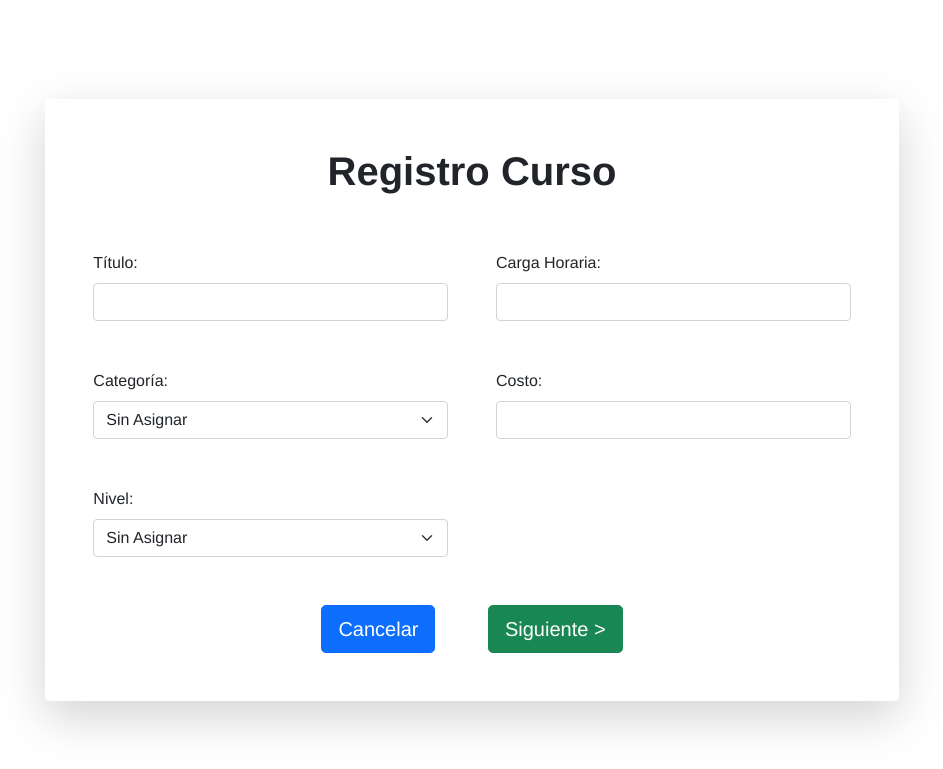
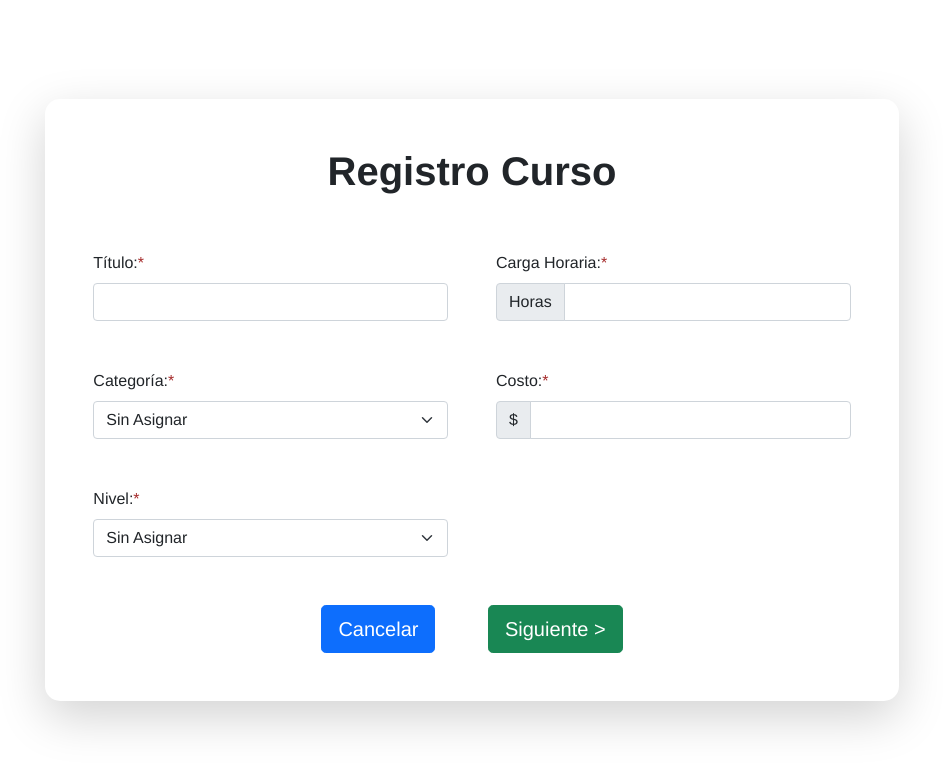
Before and after one commit to picapiedra008/alalay, a Flask app: page /registro in a window 1280 px wide. Shown: the top 769 px of the page, without its empty margins (168-1111 px from the left). Run offline with Flask 3, Linux system fonts and the light colour scheme; data comes from the database, SQL or seed files in the repository; some libraries are stand-ins or nearby versions.

Commit message:
Coreccion de HU1 bugs primer sprint

```diff
--- a/app.py
+++ b/app.py
@@ -15,7 +15,7 @@ app = Flask(__name__)
 app.config['UPLOAD_FOLDER']=UPLOAD_FOLDER
 #mysql conecction
 app.config['MYSQL_HOST'] = 'localhost'
-app.config['MYSQL_PORT'] = 3306  # Asegúrate de especificar el puerto como un número, no como una cadena
+app.config['MYSQL_PORT'] = 3310  # Asegúrate de especificar el puerto como un número, no como una cadena
 app.config['MYSQL_USER'] = 'root'  # Asegúrate de que este es tu usuario correcto
 app.config['MYSQL_PASSWORD'] = ''  # Asegúrate de ingresar tu con
 app.config['MYSQL_DB'] = 'campus_alalay'
--- a/templates/RegistroCurso.html
+++ b/templates/RegistroCurso.html
@@ -9,24 +9,28 @@
 <link rel="stylesheet" href="static/css/Registrar_curso.css">
 </head>
 <body class=" d-flex  justify-content-center  align-items-center  vh-100">
-<div class="col-8 container bg-white p-5 rounded-3 shadow-lg">
+<div class="col-8 container bg-white p-5  shadow-lg" style="border-radius: 15px;">
   <form class="row g-5 border-dark" id="miFormulario" action="/subir" method="post">
     <div class="flash-messages">
       <h2 class="display-4  fw-bold fs-1  ali text-center" >Registro Curso</h2>
     </div>
 
-    <div class="col-6">
-      <label for="titulo" class="form-label">Título:</label>
+     <div class="col-6">
+      <label for="titulo" class="form-label">Título:<span style="color: brown;">*</span></label>
       <input class="form-control" value="{{titulo}}" type="text" id="titulo" name="titulo" minlength="3" maxlength="60" pattern="^[A-Za-z0-9\s'-,.-]*$" required>
       <!-- Agregamos un elemento <span> para mostrar el mensaje de alerta -->
       <span id="titulo-alert" class="text-danger"></span>
-  </div>
+     </div>
       <div class="col-6">
-        <label for="cargaHoraria" class="form-label">Carga Horaria:</label>
-        <input class="form-control" value="{{cargaHoraria}}" type="number" id="cargaHoraria" name="cargaHoraria" required min="0">
+        <label for="cargaHoraria" class="form-label">Carga Horaria:<span style="color: brown;">*</span></label>
+        <div class="input-group">
+          <span class="input-group-text">Horas</span>
+          <input class="form-control" value="{{cargaHoraria}}" type="number" id="cargaHoraria" name="cargaHoraria" required min="0">
+        </div>
+
       </div>
       <div class="col-6">
-        <label for="categoria" class="form-label">Categoría:</label>
+        <label for="categoria" class="form-label">Categoría:<span style="color: brown;">*</span></label>
         <select class="form-select"  id="categoria" name="categoria">
           <option value="">Sin Asignar</option>
           {%for categoria in categorias%}
@@ -36,11 +40,14 @@
 
       </div>
       <div class="col-6">
-        <label for="costo" class="form-label">Costo:</label>
+        <label for="costo" class="form-label">Costo:<span style="color: brown;">*</span></label>
+        <div class="input-group">
+          <span class="input-group-text">$</span>
         <input class="form-control" value="{{costo}}" type="number" id="costo" name="costo"  required min="0" max="9000">
+        </div>
       </div>
       <div class="col-6">
-        <label for="nivel" class="form-label">Nivel:</label>
+        <label for="nivel" class="form-label">Nivel:<span style="color: brown;">*</span></label>
         <select class="form-select" id="nivel" name="nivel">
           <option value="">Sin Asignar</option>
           {%for nivel in niveles%}
--- a/templates/subirfoto.html
+++ b/templates/subirfoto.html
@@ -9,12 +9,12 @@
 </head>
 
 <body class=" d-flex  justify-content-center  align-items-center  vh-100">
-  <div class=" container bg-white p-5 rounded-3 shadow-lg ">
+  <div class=" container bg-white p-5  shadow-lg  " style="border-radius: 15px;">
 
       <form class="row g-5 border-dark" id="formularioRegistro" method="POST">
 
         <div class="col-4">
-          <label for="courseDescription" class="form-label">Descripción del Curso:</label>
+          <label for="courseDescription" class="form-label">Descripción del Curso:<span style="color: brown;">*</span></label>
           <textarea class="form-control" id="courseDescription" name="courseDescription" rows="9" style="resize: none" maxlength="400" minlength="5" required></textarea>
           <!-- Agregamos un elemento <span> para mostrar el mensaje de alerta -->
           <span id="courseDescription-alert" class="text-danger"></span>
```
